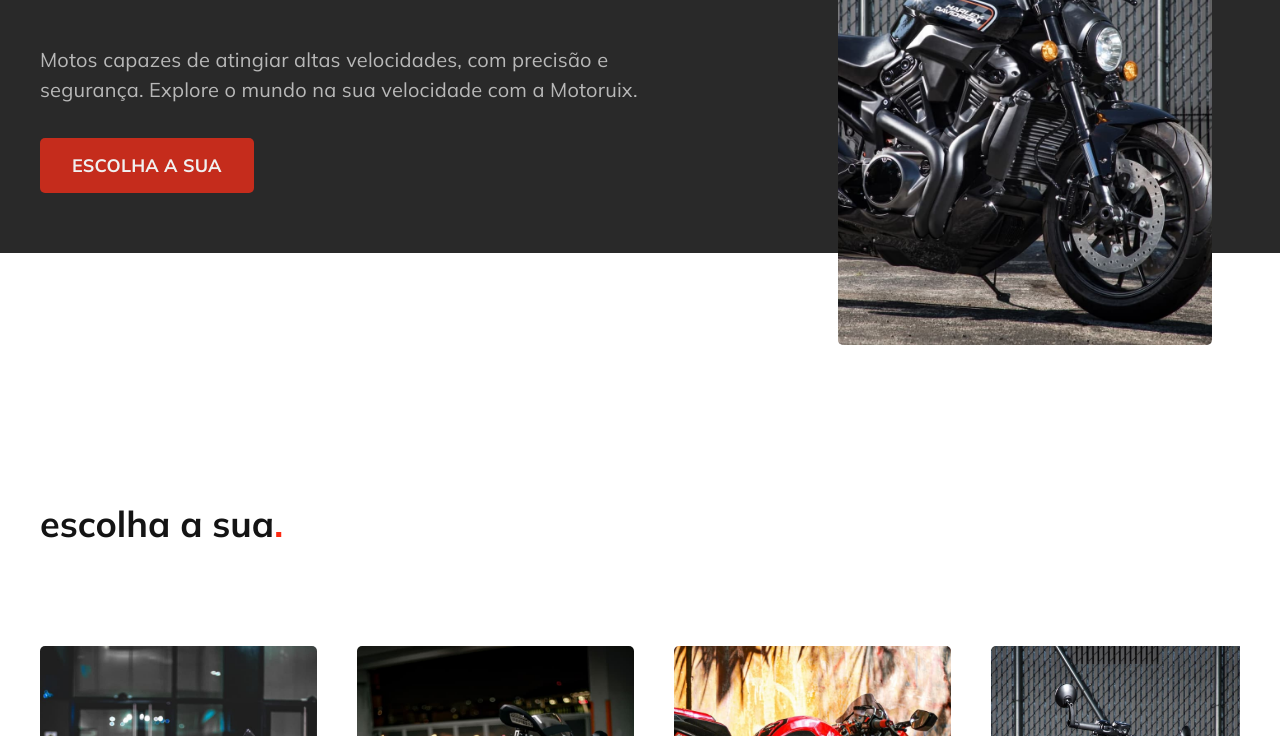
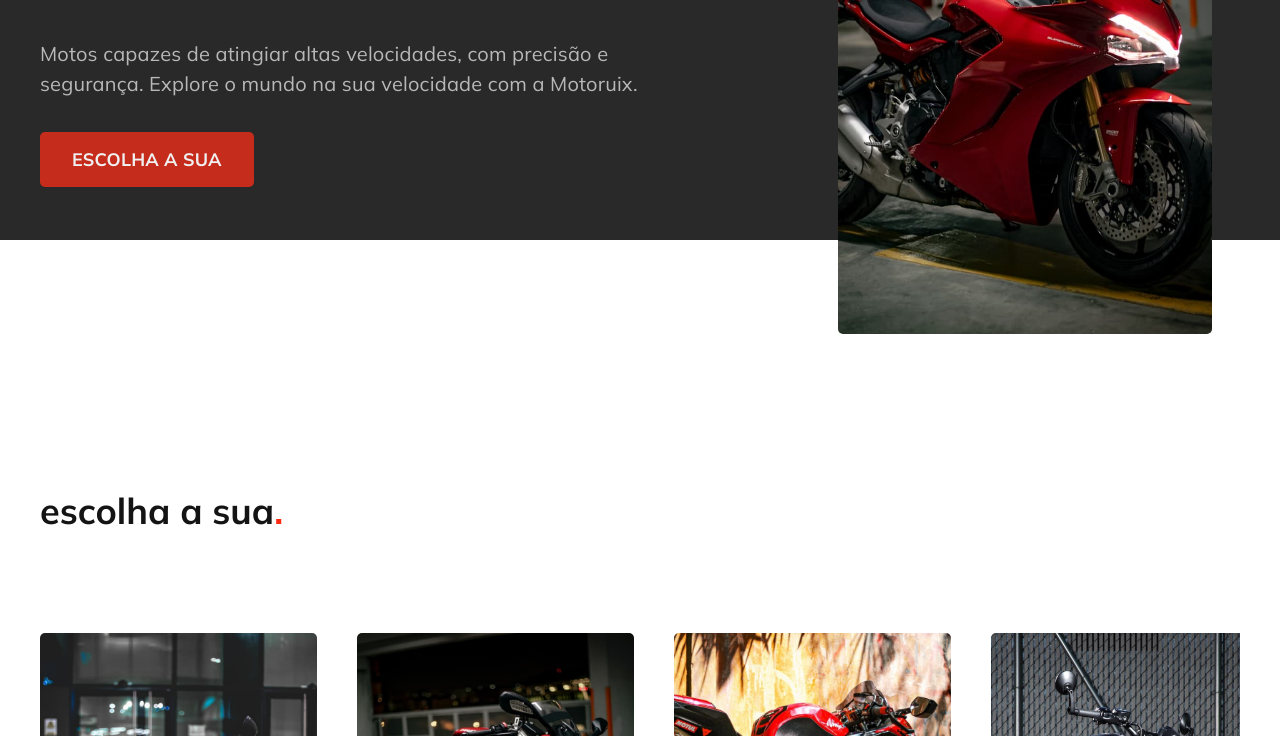
Before and after one commit to MateusHolandaDev/Motoruix, a plain HTML site: page index.html in a window 1280 px wide. Shown: the part 364-1100 px from the top of the page. Drawn offline with Linux system fonts and the light colour scheme.

Commit message:
Update Image Introction

```diff
--- a/index.html
+++ b/index.html
@@ -54,7 +54,7 @@
       </div>
 
       <div id="container-imgIntroducao">
-        <img src="./img/moto-introducao.jpg" alt="">
+        <img src="./img/moto2 1.jpg" alt="">
       </div>
 
     </div>
```
